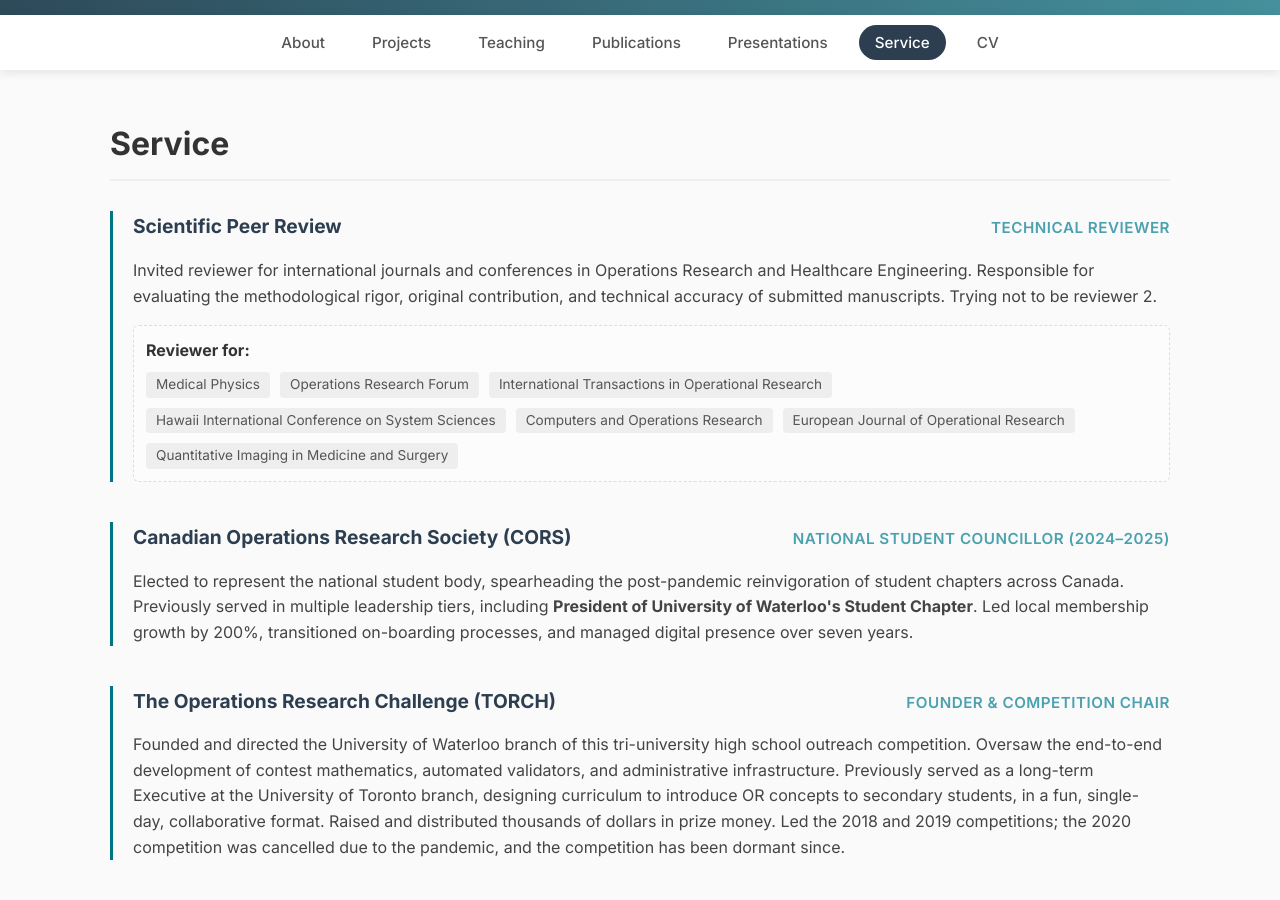
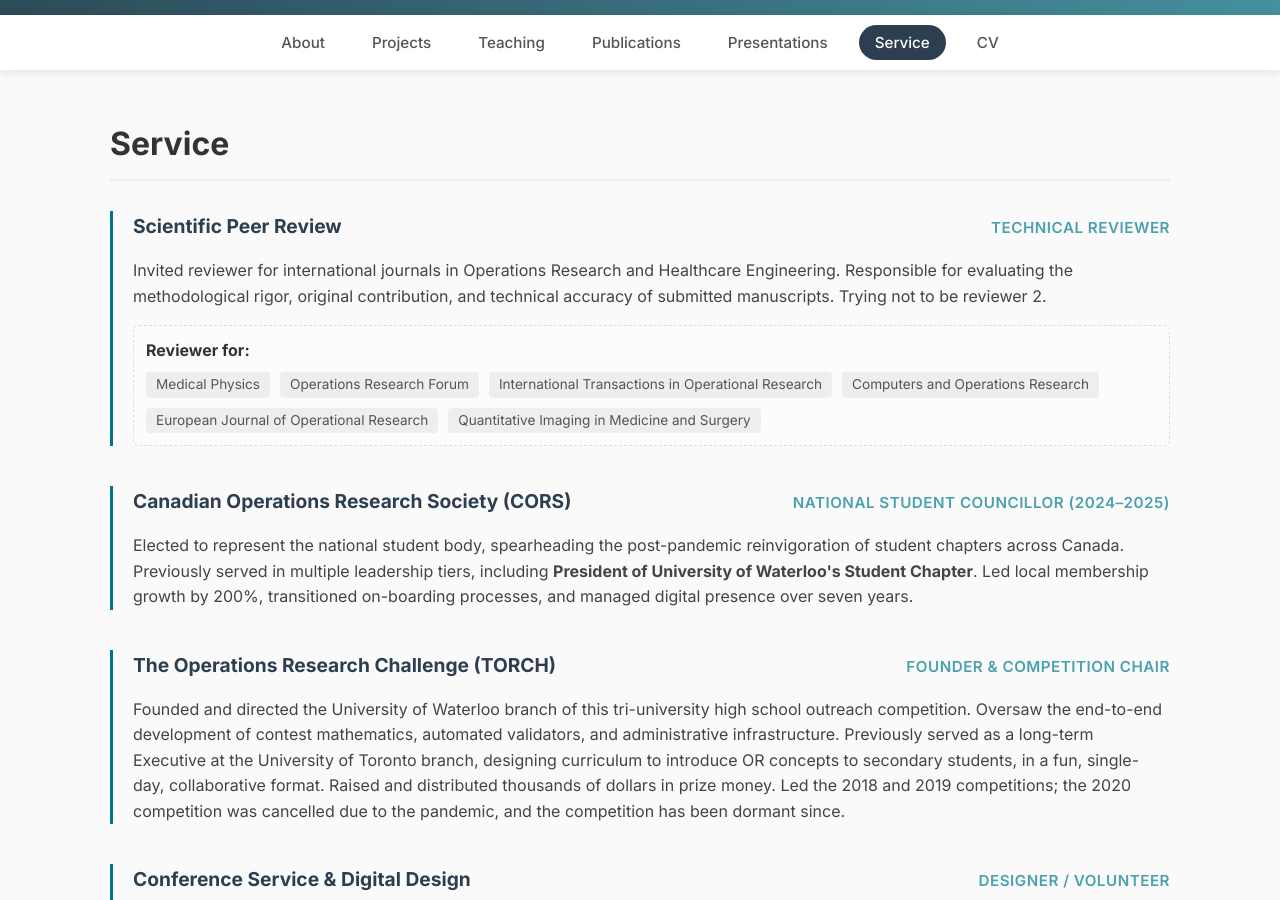
Before and after one commit to DaniRip/DaniRip.github.io, a Jekyll site: the page built from service.md, in a window 1280 px wide and 900 px high, scrolled down 333 px. Built offline with Jekyll 4.4.1, drawn with Linux system fonts in a browser that asks for light colours.

Commit message:
Service and CV: drop HICSS from the reviewer list
Co-Authored-By: Claude Opus 5.5 <noreply@anthropic.com>

```diff
--- a/_data/service.yml
+++ b/_data/service.yml
@@ -1,12 +1,11 @@
 - organization: "Scientific Peer Review"
   role: "Technical Reviewer"
   description: |
-    Invited reviewer for international journals and conferences in Operations Research and Healthcare Engineering. Responsible for evaluating the methodological rigor, original contribution, and technical accuracy of submitted manuscripts. Trying not to be reviewer 2.
+    Invited reviewer for international journals in Operations Research and Healthcare Engineering. Responsible for evaluating the methodological rigor, original contribution, and technical accuracy of submitted manuscripts. Trying not to be reviewer 2.
   journals:
     - "Medical Physics"
     - "Operations Research Forum"
     - "International Transactions in Operational Research"
-    - "Hawaii International Conference on System Sciences"
     - "Computers and Operations Research"
     - "European Journal of Operational Research"
     - "Quantitative Imaging in Medicine and Surgery"
```
Also changed, not shown: 1 other file.
